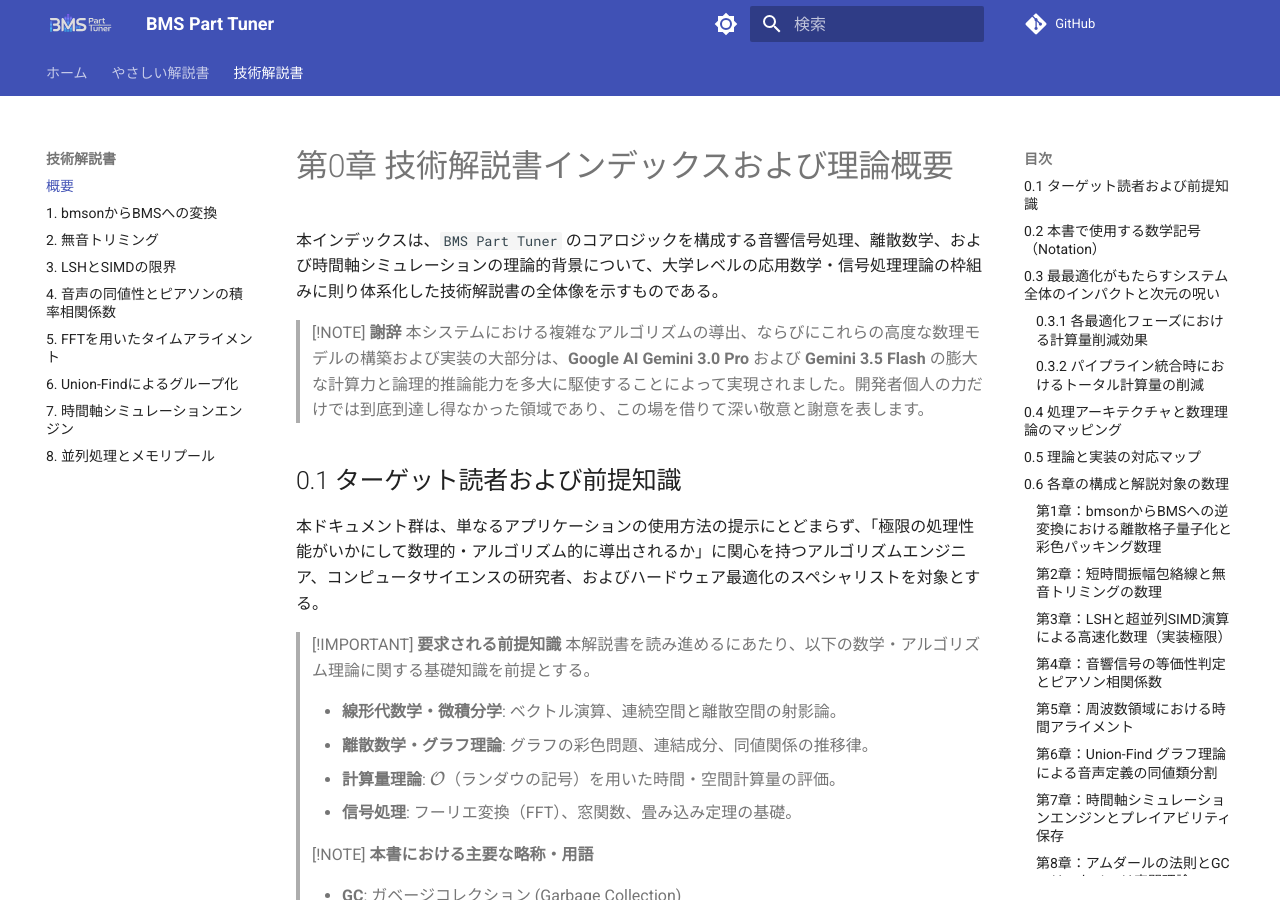
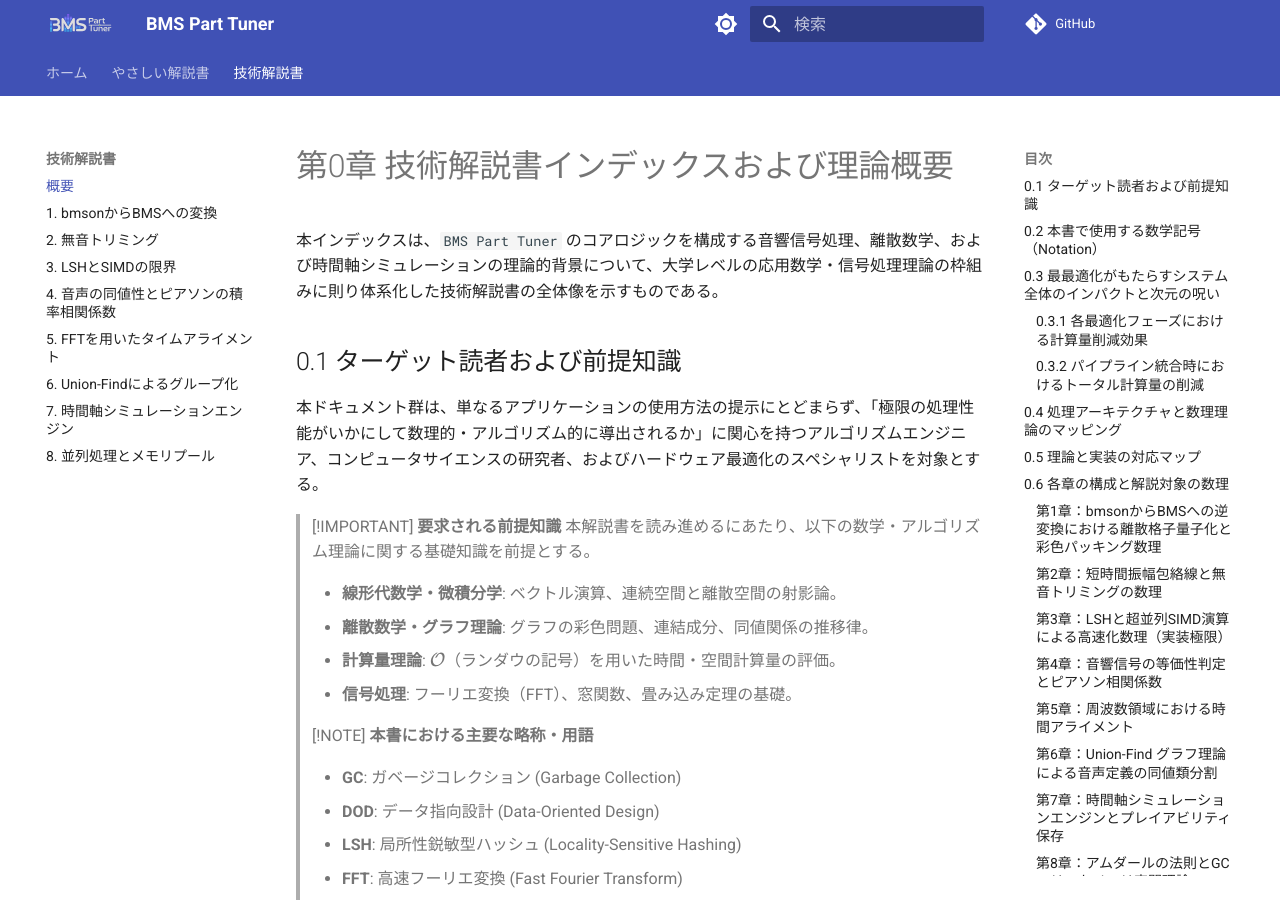
Before and after one commit to bms-atelier-kyokufu/BmsPartTuner, an MkDocs documentation site: the page built from docs/teach/index.md, in a window 1280 px wide and 900 px high. Built offline with MkDocs 1.6.1 and Material for MkDocs 9.7.7, drawn with Linux system fonts in a browser that asks for light colours; comment, search, counter and statistics services are not loaded.

Commit message:
docs(teach): 謝辞 NOTE 重複削除
- 以前 docs/index.md に追加した謝辞 NOTE が
  docs/teach/index.md にも残っていたため削除
- 重複情報の除去でドキュメントの一貫性と可読性を改善

```diff
--- a/docs/teach/index.md
+++ b/docs/teach/index.md
@@ -1,10 +1,6 @@
 # 第0章 技術解説書インデックスおよび理論概要
 
 本インデックスは、`BMS Part Tuner` のコアロジックを構成する音響信号処理、離散数学、および時間軸シミュレーションの理論的背景について、大学レベルの応用数学・信号処理理論の枠組みに則り体系化した技術解説書の全体像を示すものである。
-
-> [!NOTE]
-> **謝辞**
-> 本システムにおける複雑なアルゴリズムの導出、ならびにこれらの高度な数理モデルの構築および実装の大部分は、**Google AI Gemini 3.0 Pro** および **Gemini 3.5 Flash** の膨大な計算力と論理的推論能力を多大に駆使することによって実現されました。開発者個人の力だけでは到底到達し得なかった領域であり、この場を借りて深い敬意と謝意を表します。
 
 ## 0.1 ターゲット読者および前提知識
 
```
